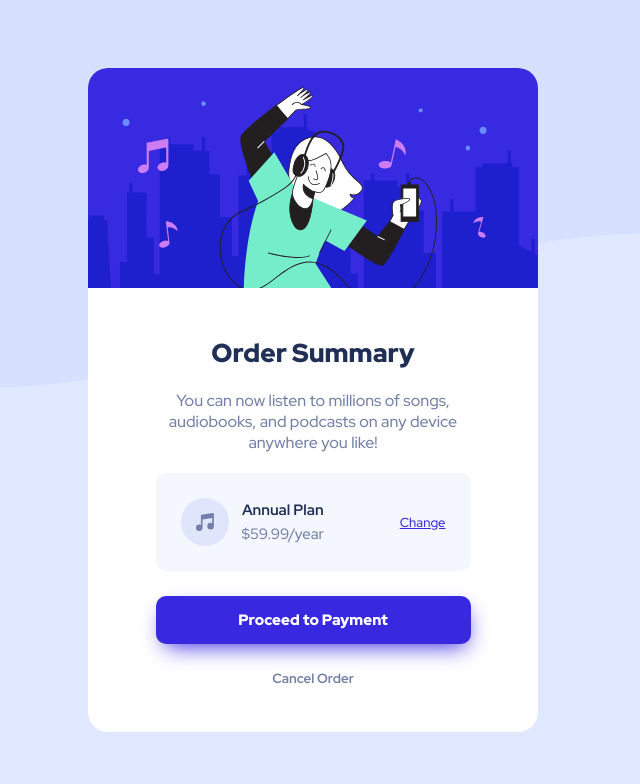
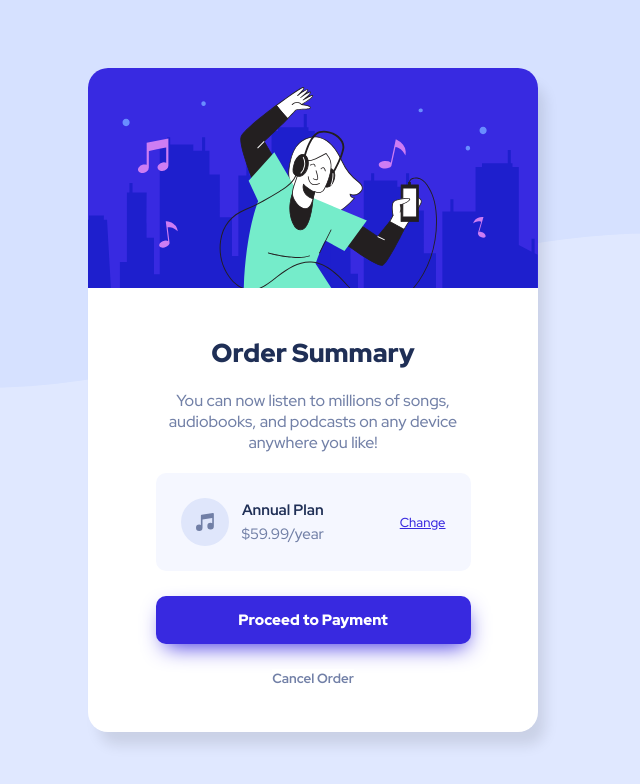
Before and after one commit to osamasalm/Order-Component-, a plain HTML site: page index.html in a window 1280 px wide. Shown: the whole page, without its empty margins (327-967 px from the left). Drawn offline with Linux system fonts and the light colour scheme.

Commit message:
Update main.css

```diff
--- a/main.css
+++ b/main.css
@@ -29,6 +29,7 @@ main {
     border-radius: 2rem;
     overflow: hidden;
     text-align: center;
+    box-shadow: 9px 15px 14px -2px rgba(0,0,0,0.1);
 }
 
 .padding-main{
```
